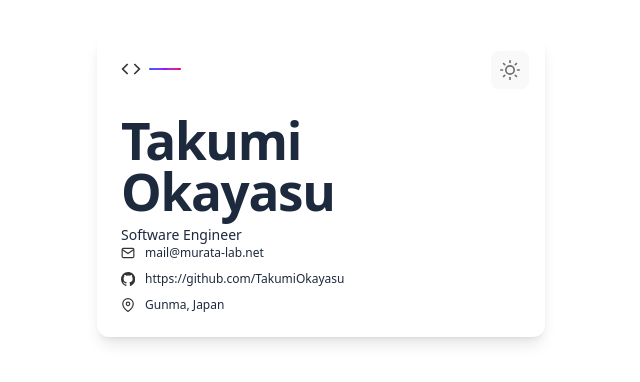
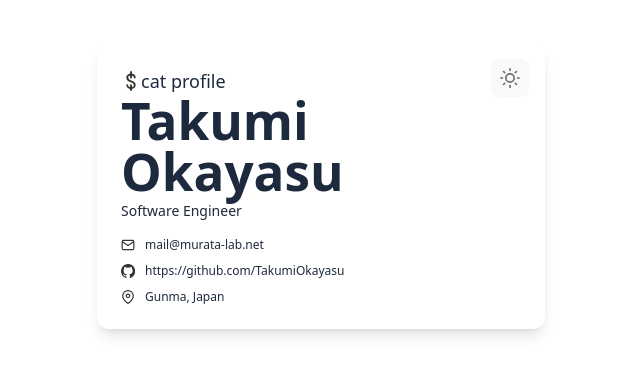
Before and after one commit to TakumiOkayasu/BusinessCard, a React (Vite) app: page /business_card in a window 1280 px wide. Shown: the part 214-596 px from the top of the page, without its empty margins (319-959 px from the left). Built offline with nearby package versions, Linux system fonts and the light colour scheme.

Commit message:
fix: modify logo

```diff
--- a/src/components/HeaderSection.tsx
+++ b/src/components/HeaderSection.tsx
@@ -8,20 +8,22 @@ interface HeaderSectionProps {
 
 const HeaderSection: React.FC<HeaderSectionProps> = ({ name, position }) => {
   return (
-    <div className="header flex flex-col gap-1">
-      <div className="flex items-center gap-2 mb-4">
+    <div className="header flex flex-col">
+      <div className="flex items-center text-xs text-slate-800 hover:text-slate-900 transition-colors dark:text-white dark:hover:text-gray-100">
         <img
-          src="/data/code-icon.svg"
-          alt="Code icon"
+          src="/data/dollar-icon-mono.svg"
+          alt="dollar icon"
           className="w-5 h-5 brightness-0 saturate-100 invert-[20%] dark:invert-[100%]"
         />
-        <div className="w-8 h-0.5 bg-gradient-to-r from-blue-600 via-purple-600 to-pink-600 rounded-full" />
+        <p className="flex text-lg transition-colors dark:text-white dark:hover:text-gray-100">
+          <span className="font-medium">cat profile</span>
+        </p>
       </div>
-      <h1 className="text-xl font-bold text-slate-800 -tracking-wide mb-1 mt-4 dark:text-white">
+      <h1 className="text-xl font-bold text-slate-800 -trabrightness-0 saturate-100cking-wide mb-1 dark:text-white">
         {name}
       </h1>
       {position && (
-        <p className="text-sm font-medium text-slate-800 dark:text-white">
+        <p className="text-sm text-slate-800 mb-4 font-medium dark:text-white">
           {position}
         </p>
       )}
```
